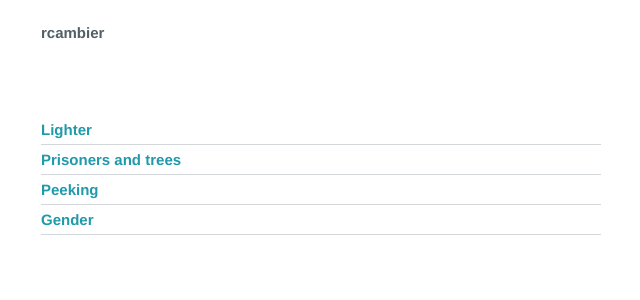
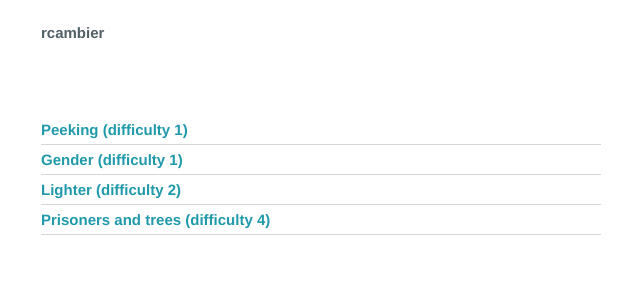
Before and after one commit to RCambier/rcambier.github.io, a Jekyll site: the page built from index.html, in a window 1280 px wide. Shown: the top 300 px of the page, without its empty margins (319-959 px from the left). Built offline with Jekyll 4.4.1, drawn with Linux system fonts in a browser that asks for light colours.

Commit message:
sorting posts

```diff
--- a/_posts/2018-12-10-gender.md
+++ b/_posts/2018-12-10-gender.md
@@ -3,5 +3,6 @@ layout: blog
 category: blog
 published: true
 title: Gender
+difficulty: 1
 ---
 A lady has two children. One is a boy. What are the chances of the other child also being a boy?
--- a/_posts/2018-12-10-peeking.md
+++ b/_posts/2018-12-10-peeking.md
@@ -3,6 +3,7 @@ layout: blog
 category: blog
 published: true
 title: Peeking
+difficulty: 1
 ---
 Jack is looking at Anne, but Anne is looking at George. Jack is married, but George is not. Is a married person looking at an unmarried person?
 
--- a/_posts/2018-12-10-prisoners-trees.md
+++ b/_posts/2018-12-10-prisoners-trees.md
@@ -3,6 +3,7 @@ layout: blog
 category: blog
 published: true
 title: Prisoners and trees
+difficulty: 4
 ---
 The Seemingly Impossible Escape – Sunday Puzzle
 Here is a logic puzzle that depends on the game theory concept of common knowledge. Can you figure it out?
--- a/_posts/2018-12-10-rope.md
+++ b/_posts/2018-12-10-rope.md
@@ -3,5 +3,6 @@ layout: blog
 category: blog
 published: true
 title: Lighter
+difficulty: 2
 ---
 You have a lighter and two lengths of rope that burn for exactly 1 hour each. They do not burn consistently so you cannot, for example, cut one in half and burn that. How can you use these two ropes to measure exactly 45 minutes?
--- a/index.html
+++ b/index.html
@@ -4,7 +4,8 @@ section: blog
 ---
 
 <div class='listing col6 pad4h margin3'>
-  {% for item in site.categories.blog limit:1000 %}
-    <a class='item' href='{{site.baseurl}}{{item.url}}'>{{item.title}}</a>
+  {% assign posts = site.categories.blog | sort:'difficulty' %}
+  {% for item in  posts %}
+    <a class='item' href='{{site.baseurl}}{{item.url}}'>{{item.title}} (difficulty {{item.difficulty}})</a>
   {% endfor %}
 </div>
```
